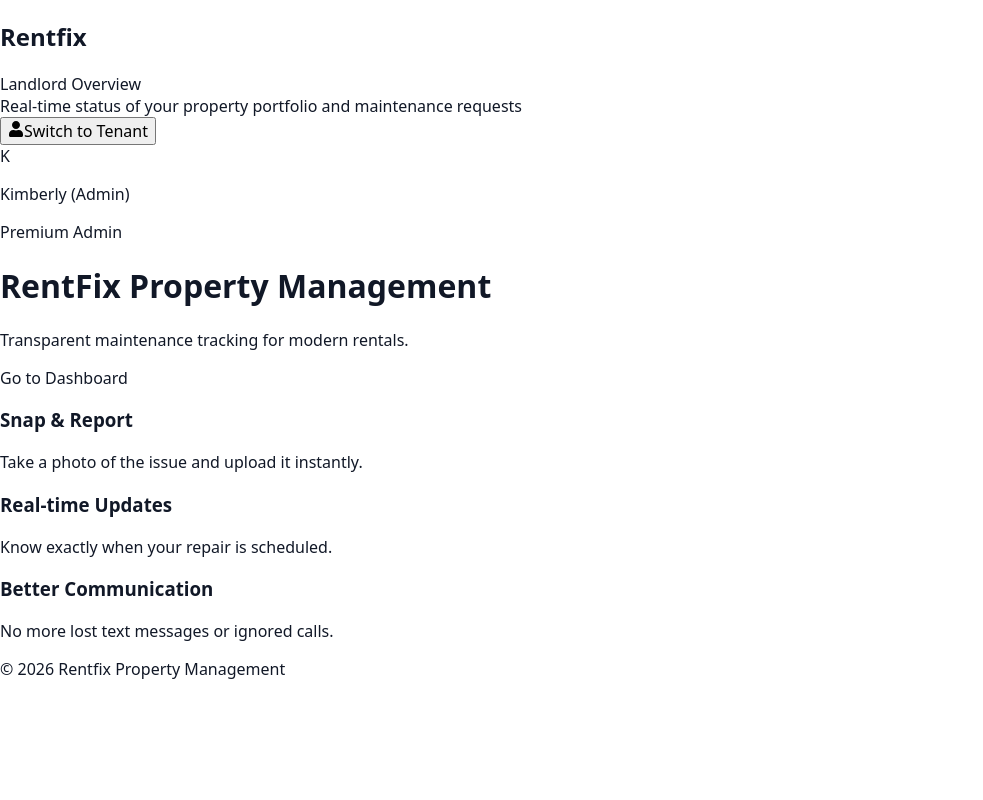
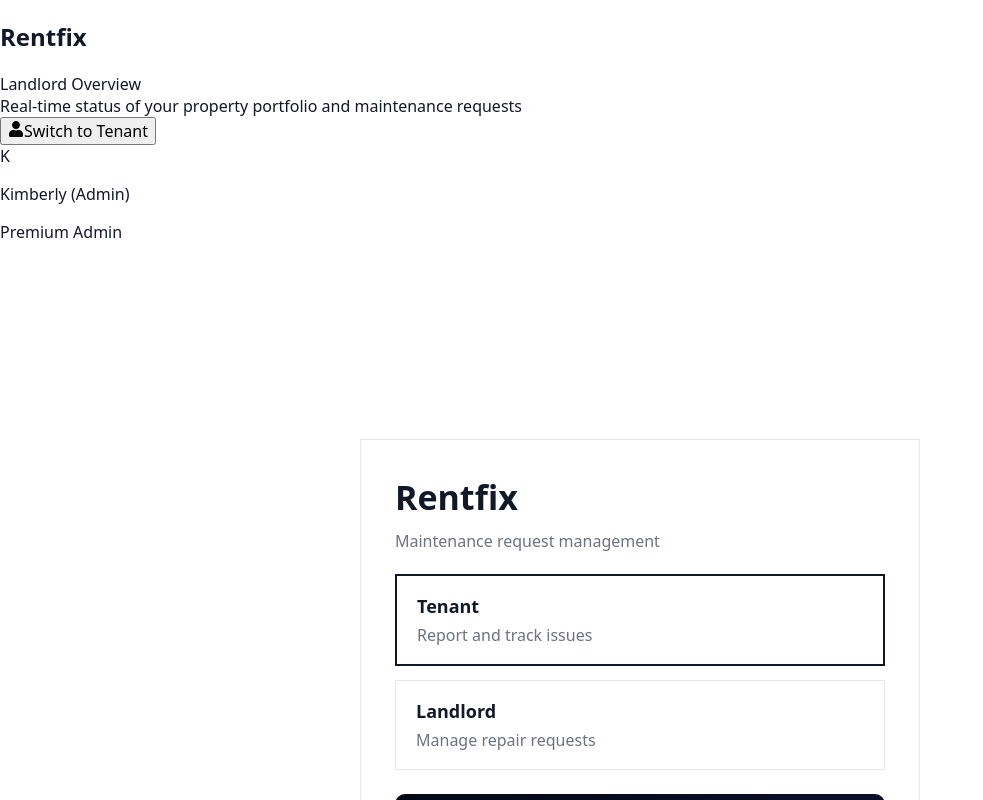
Before and after one commit to ronnyabuto/rentfix, a React (Vite) app: page / in a window 1280 px wide. Shown: the top 800 px of the page, without its empty margins (0-983 px from the left). Built offline with nearby package versions, Linux system fonts and the light colour scheme.

Commit message:
project update

```diff
--- /dev/null
+++ b/src/pages/About.jsx
@@ -0,0 +1,8 @@
+export default function About() {
+  return (
+    <div style={{ padding: 24 }}>
+      <h2>About</h2>
+      <p>About page (placeholder)</p>
+    </div>
+  );
+}
--- a/src/pages/AboutPage.jsx
+++ /dev/null
@@ -1,28 +0,0 @@
-/**
- * AboutPage.jsx
- *
- * Explanation of the project.
- */
-
-const AboutPage = () => {
-    return (
-        <div className="max-w-2xl mx-auto bg-white p-8 rounded-lg shadow-sm">
-            <h1 className="text-3xl font-bold mb-6">About RentFix</h1>
-            <p className="text-gray-600 mb-6">
-                RentFix is a solution designed to bridge the communication gap between tenants and landlords.
-                Often, maintenance requests get lost in text messages or emails. RentFix provides a central
-                dashboard to track every issue from "Reported" to "Resolved".
-            </p>
-
-            <h2 className="text-xl font-semibold mb-4">The Team (Moringa Project)</h2>
-            <ul className="space-y-2">
-                <li className="flex items-center"><span className="w-24 font-bold">Kimberly:</span> Layouts & Pages</li>
-                <li className="flex items-center"><span className="w-24 font-bold">Tamara:</span> UI Components</li>
-                <li className="flex items-center"><span className="w-24 font-bold">Nyabuto:</span> Data & Logic</li>
-                <li className="flex items-center"><span className="w-24 font-bold">Mugambi:</span> Routing & Navigation</li>
-            </ul>
-        </div>
-    );
-};
-
-export default AboutPage;
--- /dev/null
+++ b/src/pages/Home.jsx
@@ -0,0 +1,59 @@
+import { useMemo, useState } from "react";
+import { useNavigate } from "react-router-dom";
+import { useAppContext } from "../context/AppContext";
+
+export default function Home() {
+  const nav = useNavigate();
+  const { users, switchUser, currentUser } = useAppContext();
+
+  const tenant = useMemo(() => users.find((u) => u.role === "tenant"), [users]);
+  const landlord = useMemo(() => users.find((u) => u.role === "landlord"), [users]);
+
+  const [selected, setSelected] = useState("tenant");
+
+  const continueNow = () => {
+    if (selected === "tenant" && tenant) {
+      switchUser(tenant.id);
+      nav("/tenant/dashboard");
+      return;
+    }
+    if (selected === "landlord" && landlord) {
+      switchUser(landlord.id);
+      nav("/landlord/dashboard");
+    }
+  };
+
+  return (
+    <div className="home-wrap">
+      <div className="home-card">
+        <h1 className="home-title">Rentfix</h1>
+        <p className="home-sub">Maintenance request management</p>
+
+        <div
+          className={`home-role ${selected === "tenant" ? "active" : ""}`}
+          onClick={() => setSelected("tenant")}
+          role="button"
+          tabIndex={0}
+        >
+          <div className="home-role-title">Tenant</div>
+          <div className="home-role-sub">Report and track issues</div>
+        </div>
+
+        <div
+          className={`home-role ${selected === "landlord" ? "active" : ""}`}
+          onClick={() => setSelected("landlord")}
+          role="button"
+          tabIndex={0}
+        >
+          <div className="home-role-title">Landlord</div>
+          <div className="home-role-sub">Manage repair requests</div>
+        </div>
+
+        <button className="home-btn" onClick={continueNow}>
+          Continue as {selected}
+        </button>
+
+      </div>
+    </div>
+  );
+}
--- a/src/pages/HomePage.jsx
+++ /dev/null
@@ -1,49 +0,0 @@
-/**
- * HomePage.jsx
- *
- * Public landing page.
- */
-
-import { Link } from 'react-router-dom';
-import { useAppContext } from '../context/AppContext';
-
-const HomePage = () => {
-    const { currentUser } = useAppContext();
-    const isLandlord = currentUser?.role === 'landlord';
-
-    return (
-        <div className="max-w-4xl mx-auto">
-            <header className="text-center py-12">
-                <h1 className="text-4xl font-bold text-gray-900 mb-4">RentFix Property Management</h1>
-                <p className="text-xl text-gray-600 mb-8">Transparent maintenance tracking for modern rentals.</p>
-
-                <div className="flex justify-center gap-4">
-                    {currentUser ? (
-                        <Link to={isLandlord ? '/landlord' : '/tenant'} className="px-6 py-3 bg-blue-600 text-white rounded-lg hover:bg-blue-700">
-                            Go to Dashboard
-                        </Link>
-                    ) : (
-                        <button className="px-6 py-3 bg-blue-600 text-white rounded-lg hover:bg-blue-700">Login Now</button>
-                    )}
-                </div>
-            </header>
-
-            <section className="grid md:grid-cols-3 gap-8 mt-12">
-                <div className="bg-white p-6 rounded-lg shadow-sm">
-                    <h3 className="text-lg font-semibold mb-2">Snap & Report</h3>
-                    <p className="text-gray-600">Take a photo of the issue and upload it instantly.</p>
-                </div>
-                <div className="bg-white p-6 rounded-lg shadow-sm">
-                    <h3 className="text-lg font-semibold mb-2">Real-time Updates</h3>
-                    <p className="text-gray-600">Know exactly when your repair is scheduled.</p>
-                </div>
-                <div className="bg-white p-6 rounded-lg shadow-sm">
-                    <h3 className="text-lg font-semibold mb-2">Better Communication</h3>
-                    <p className="text-gray-600">No more lost text messages or ignored calls.</p>
-                </div>
-            </section>
-        </div>
-    );
-};
-
-export default HomePage;
--- a/src/router/AppRouter.jsx
+++ b/src/router/AppRouter.jsx
@@ -2,8 +2,8 @@
 import { Routes, Route, Navigate } from "react-router-dom";
 import MainLayout from "../layouts/MainLayout.jsx";
 
-import HomePage from "../pages/HomePage.jsx";
-import AboutPage from "../pages/AboutPage.jsx";
+import Home from "../pages/Home.jsx";
+import About from "../pages/About.jsx";
 
 import TenantDashboardPage from "../pages/tenant/TenantDashboardPage.jsx";
 import ReportIssuePage from "../pages/tenant/ReportIssuePage.jsx";
@@ -18,8 +18,8 @@ export default function AppRouter() {
     <Routes>
       <Route element={<MainLayout />}>
         {/* Public pages */}
-        <Route path="/" element={<HomePage />} />
-        <Route path="/about" element={<AboutPage />} />
+        <Route path="/" element={<Home />} />
+        <Route path="/about" element={<About />} />
 
         {/* Tenant routes */}
         <Route
```
